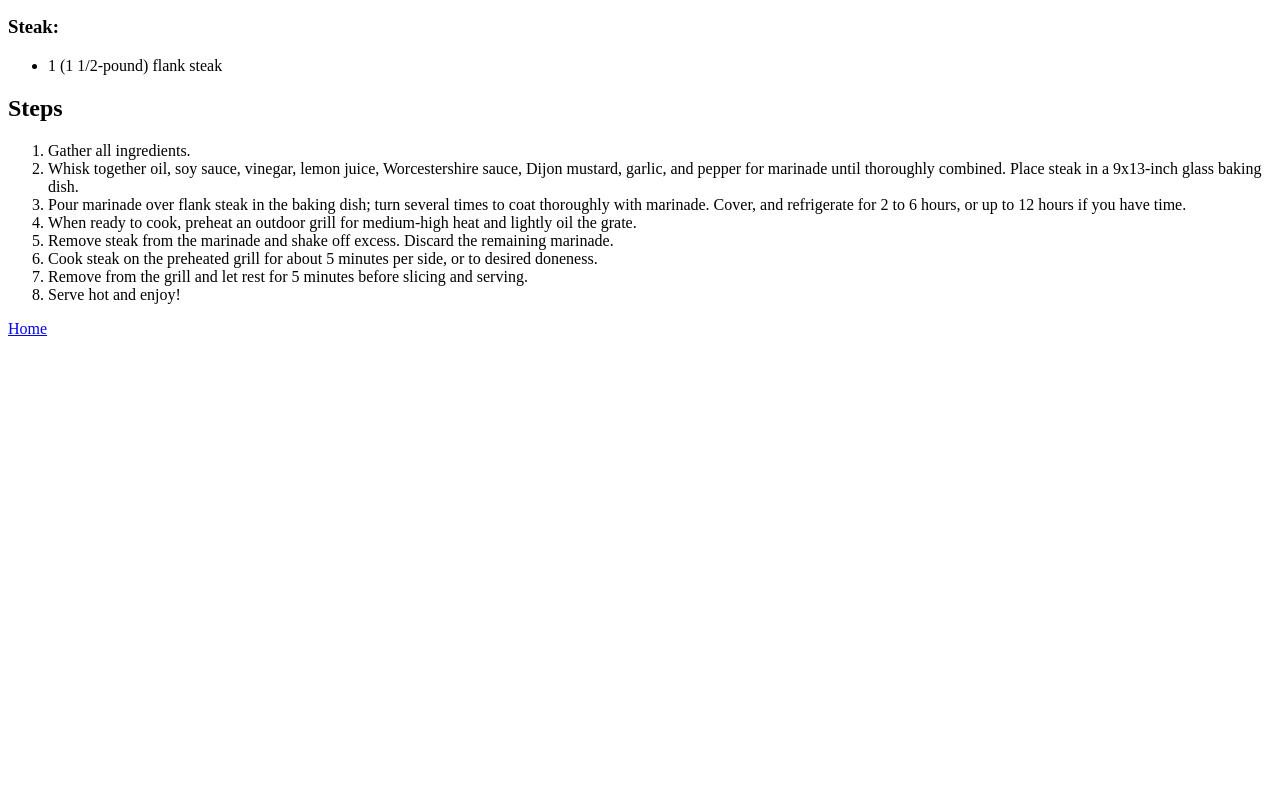
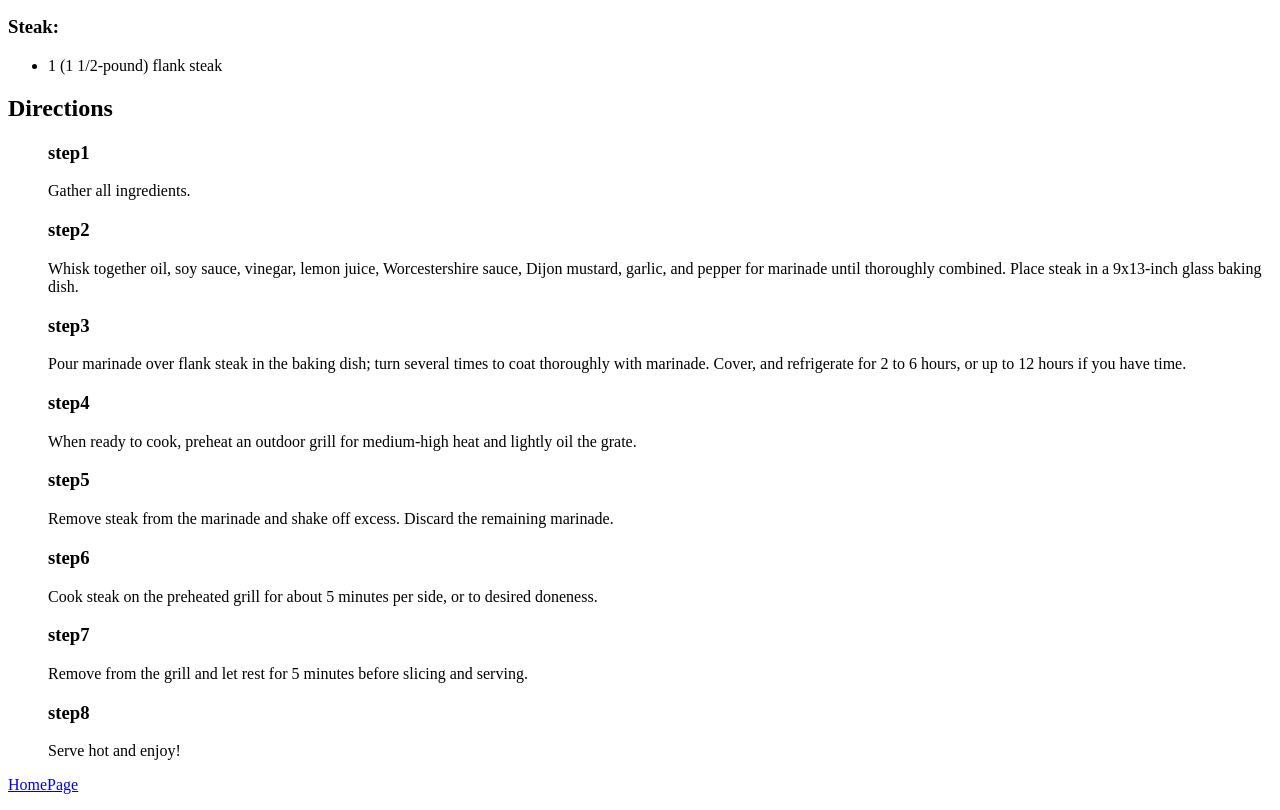
Before and after one commit to AmirAbasAlizadeh/Recipes_Odin, a plain HTML site: page recipes/steak.html in a window 1280 px wide. Shown: the part 1128-1938 px from the top of the page. Before the commit the page ends 1482 px from the top, so only its background shows below. Drawn offline with Linux system fonts and the light colour scheme.

Commit message:
Make everything consistent

```diff
--- a/recipes/steak.html
+++ b/recipes/steak.html
@@ -38,17 +38,25 @@
             <ul>
                 <li>1 (1 1/2-pound) flank steak</li>
             </ul>
-        <h2>Steps</h2>
-            <ol>
-                <li>Gather all ingredients.</li>
-                <li>Whisk together oil, soy sauce, vinegar, lemon juice, Worcestershire sauce, Dijon mustard, garlic, and pepper for marinade until thoroughly combined. Place steak in a 9x13-inch glass baking dish.</li>
-                <li>Pour marinade over flank steak in the baking dish; turn several times to coat thoroughly with marinade. Cover, and refrigerate for 2 to 6 hours, or up to 12 hours if you have time.</li>
-                <li>When ready to cook, preheat an outdoor grill for medium-high heat and lightly oil the grate.</li>
-                <li>Remove steak from the marinade and shake off excess. Discard the remaining marinade.</li>
-                <li>Cook steak on the preheated grill for about 5 minutes per side, or to desired doneness.</li>
-                <li>Remove from the grill and let rest for 5 minutes before slicing and serving.</li>
-                <li>Serve hot and enjoy!</li>
-            </ol>
-        <a href="../index.html"><p>Home</p></a>
+        <h2>Directions</h2>
+        <ol>
+            <h3>step1</h3>
+            <p>Gather all ingredients.</p>
+            <h3>step2</h3>
+            <p>Whisk together oil, soy sauce, vinegar, lemon juice, Worcestershire sauce, Dijon mustard, garlic, and pepper for marinade until thoroughly combined. Place steak in a 9x13-inch glass baking dish.</p>
+            <h3>step3</h3>
+            <p>Pour marinade over flank steak in the baking dish; turn several times to coat thoroughly with marinade. Cover, and refrigerate for 2 to 6 hours, or up to 12 hours if you have time.</p>
+            <h3>step4</h3>
+            <p>When ready to cook, preheat an outdoor grill for medium-high heat and lightly oil the grate.</p>
+            <h3>step5</h3>
+            <p>Remove steak from the marinade and shake off excess. Discard the remaining marinade.</p>
+            <h3>step6</h3>
+            <p>Cook steak on the preheated grill for about 5 minutes per side, or to desired doneness.</p>
+            <h3>step7</h3>
+            <p>Remove from the grill and let rest for 5 minutes before slicing and serving.</p>
+            <h3>step8</h3>
+            <p>Serve hot and enjoy!</p>
+        </ol>
+        <a href="../index.html"><p>HomePage</p></a>
     </body>
 </html>
```
Also changed, not shown: recipes/chicken.html (+3 -1 lines), recipes/mac_and_cheese.html (+1 -1 lines).
